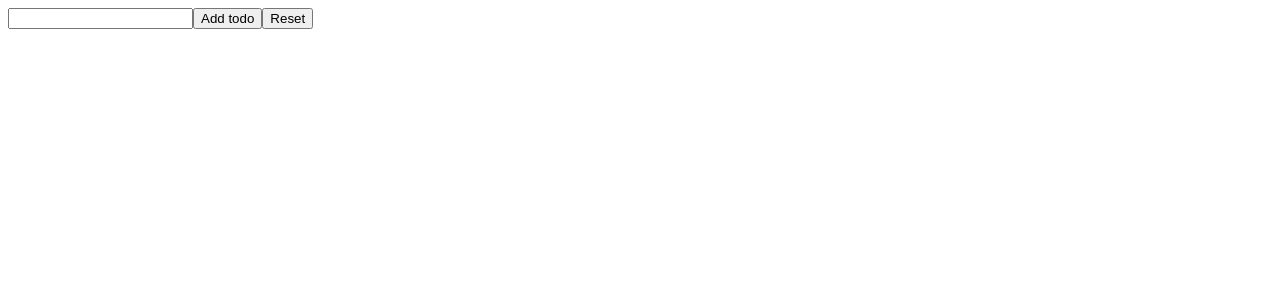
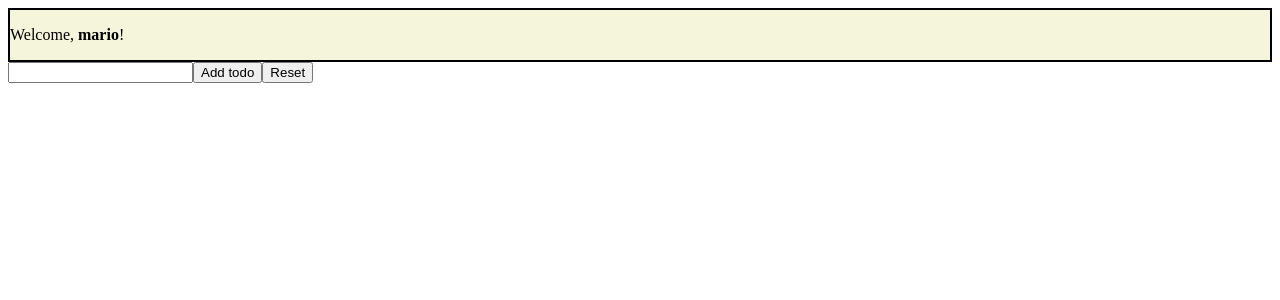
Before and after one commit to ver-sim/REACT, a React (Vite) app in the folder props/: page / in a window 1280 px wide. Shown: the top 300 px of the page. Built offline with nearby package versions, Linux system fonts and the light colour scheme.

Commit message:
add style in index.jsx

```diff
--- a/props/src/App.jsx
+++ b/props/src/App.jsx
@@ -1,6 +1,12 @@
 
 import { TodoList } from "./TodoList";
+import { Welcome } from "./Welcome";
 
 export function App(){
-    return <TodoList />
+    return (
+        <>
+            <Welcome name={"mario"}/>
+            <TodoList />
+        </>
+    );
 }
--- a/props/src/Welcome.jsx
+++ b/props/src/Welcome.jsx
@@ -1,7 +1,7 @@
 // eslint-disable-next-line react/prop-types
 export function Welcome({ name, children }) {
     return (
-        <div>
+        <div className="welcome">
             <p>Welcome, <strong>{name}</strong>!</p>
             {children}
         </div>
--- /dev/null
+++ b/props/src/index.css
@@ -0,0 +1,4 @@
+.welcome {
+    background-color: beige;
+    border: 2px solid black;
+}
--- a/props/src/index.jsx
+++ b/props/src/index.jsx
@@ -1,4 +1,5 @@
 import { App } from "./App";
 import { createRoot } from "react-dom/client";
+import "./index.css"
 
 createRoot(document.getElementById('root')).render(<App />)
```
